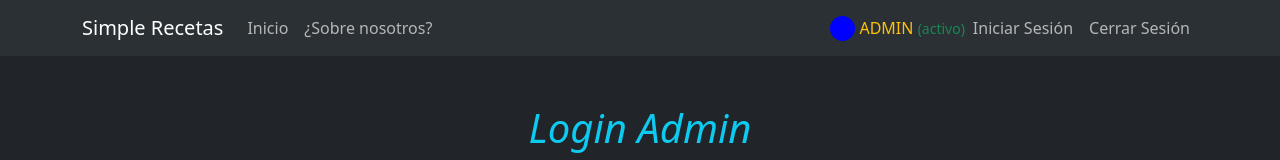
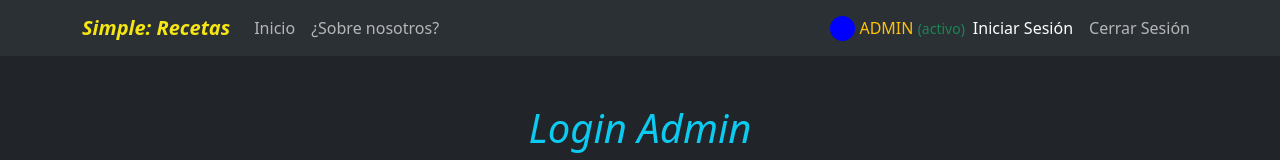
Before and after one commit to KR3RULIE/TP-React-ejercicio14, a React (Vite) app: page /login in a window 1280 px wide. Shown: the top 160 px of the page. Built offline with nearby package versions, Linux system fonts and the light colour scheme; grey boxes are pictures that could not be loaded.

Commit message:
uni las rutas del menu con las de app

```diff
--- a/src/components/pages/Error404.jsx
+++ b/src/components/pages/Error404.jsx
@@ -1,5 +1,6 @@
 import { Button } from "react-bootstrap";
 import img404 from "../../img/pagina-error-404.jpg";
+import { NavLink } from "react-router";
 
 const Error404 = () => {
   return (
@@ -11,12 +12,14 @@ const Error404 = () => {
           className="img-fluid rounded mt-5"
         />
       </div>
-      <Button
-        variant="warning"
-        className="d-flex mx-auto my-5 fs-bold fst-italic"
-      >
-        Volver al inicio
-      </Button>
+      <div className="d-flex flex-column">
+        <NavLink
+          to={"/"}
+          className="btn btn-warning d-block mx-auto my-5 fw-bold fst-italic"
+        >
+          Volver al inicio
+        </NavLink>
+      </div>
     </section>
   );
 };
--- a/src/components/shared/Header.jsx
+++ b/src/components/shared/Header.jsx
@@ -1,17 +1,24 @@
 import Container from "react-bootstrap/Container";
 import Nav from "react-bootstrap/Nav";
 import Navbar from "react-bootstrap/Navbar";
+import { NavLink, Link } from "react-router";
 
 const Header = () => {
   return (
     <Navbar expand="lg" className="bg-body-tertiary">
       <Container>
-        <Navbar.Brand>Simple Recetas</Navbar.Brand>
+        <Navbar.Brand as={Link} to={"/"} className="fst-italic fw-bold color">
+          Simple: Recetas
+        </Navbar.Brand>
         <Navbar.Toggle aria-controls="basic-navbar-nav" />
         <Navbar.Collapse id="basic-navbar-nav">
           <Nav className="me-auto">
-            <Nav.Link>Inicio</Nav.Link>
-            <Nav.Link>¿Sobre nosotros?</Nav.Link>
+            <NavLink className="nav-link" to={"/"}>
+              Inicio
+            </NavLink>
+            <NavLink className="nav-link" to={"*"}>
+              ¿Sobre nosotros?
+            </NavLink>
           </Nav>
           <Nav className="ms-auto">
             <div className="d-flex gap-1 my-auto">
@@ -20,8 +27,12 @@ const Header = () => {
                 ADMIN <small className="text-success my-auto">(activo)</small>
               </p>
             </div>
-            <Nav.Link>Iniciar Sesión</Nav.Link>
-            <Nav.Link>Cerrar Sesión</Nav.Link>
+            <NavLink className="nav-link" to={"/login"}>
+              Iniciar Sesión
+            </NavLink>
+            <NavLink className="nav-link" to={"*"}>
+              Cerrar Sesión
+            </NavLink>
           </Nav>
         </Navbar.Collapse>
       </Container>
--- a/src/index.css
+++ b/src/index.css
@@ -23,3 +23,7 @@ main {
   width: 250px;
   height: 100vh;
 }
+
+.color {
+  color: rgb(245, 230, 20) !important;
+}
```
